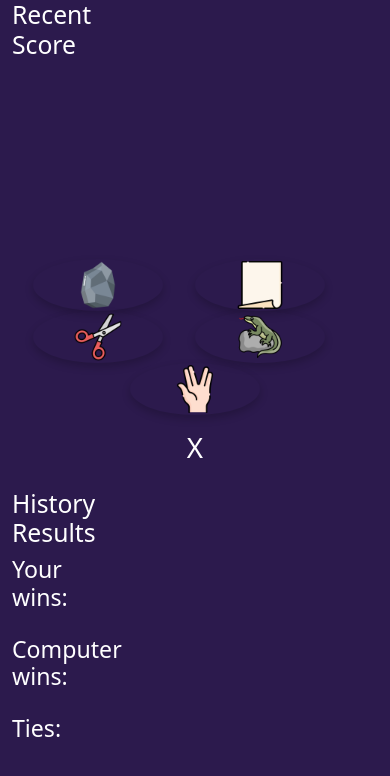
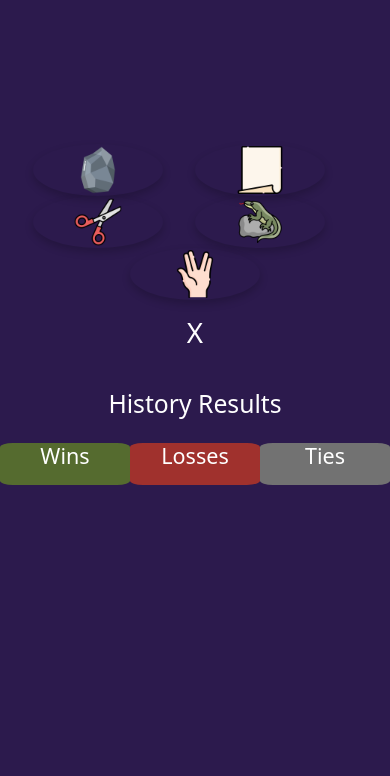
Before and after one commit to luispierro/project2-codeinstitute, a website: page index.html in a window 390 px wide. Drawn offline with nearby package versions, Linux system fonts and the light colour scheme.

Commit message:
Style the history results to fit small screens

```diff
--- a/css/styles.css
+++ b/css/styles.css
@@ -1,4 +1,25 @@
 /* Phones up to 600px width */
+.history-title{
+  text-align: center;
+}
+.your-wins{
+  /*design for boxes of history win games */
+  background-color: #556B2F;
+  border-radius: 10%;
+  text-align: center;
+}
+.your-loss{
+  /*design for boxes of history loss games */
+  background-color: #a0312d;
+  border-radius: 10%;
+  text-align: center;
+}
+.game-ties{
+  /*design for boxes of history tie games */
+  background-color: #727272;
+  border-radius: 10%;
+  text-align: center;
+}
 .rock-button {
   position: relative;
   border-radius: 50%;
@@ -102,6 +123,9 @@
 
 /* Tablet */
 @media (min-width: 600px) {
+    .history-title{
+      text-align: center;
+    }
     .rock-button {
       position: relative;
       padding: 2px 4px;
--- a/index.html
+++ b/index.html
@@ -15,19 +15,7 @@
     <body class="custom-purple-bg">
         <div class="container text-white">
             <div class="row">
-                <div class="col-2">
-                    <div class="row"><h2>Recent Score</h2></div>
-                    <div class="row">
-                        <div class="col" id="game1">
-                        </div>
-                        <div class="col" id="game2">
-                        </div>
-                        <div class="col" id="game3">
-                        </div>
-                    </div>
-                </div>
-                <div class="col-12 col-md-4 col-lg-6">
-                    <div class="row pt-5"></div>
+                <div class="col-12 col-md-4 col-lg-8">
                     <div class="row pt-5"></div>
                     <div class="row pt-5"></div>
                     <div class="row justify-content-center pt-5">
@@ -54,19 +42,30 @@
                     <div class="row">
                         <h1 id="result"></h1>
                     </div>
+                    <div class="row">
+                        <div class="col-2" id="game1">
                         </div>
-                <div class="col-2">
-                    <div class="row"><h2>History Results</h2></div>
+                        <div class="col-2" id="game2">
+                        </div>
+                        <div class="col-2" id="game3">
+                        </div>
+                    </div>
+                </div>
+                <div class="col-12 col-md-4 col-lg-8">
+                    <div class="row"><div class="col-12 col-md-4 col-lg-8 justify-content-center align-items-center p-3 history-title"><h2>History Results</h2></div></div>
                     <div class="row">
-                        <h3>Your wins:</h3>
+                        <div class="col-4 col-md-4 col-lg-2 your-wins">
+                            <h4>Wins</h4>
                             <p id="win"></p>
                         </div>
-                    <div class="row">
-                        <h3>Computer wins:</h3>
+
+                        <div class="col-4 col-md-4 col-lg-2 your-loss">
+                            <h4>Losses</h4>
                             <p id="loose"></p>
                         </div>
-                    <div class="row">
-                        <h3>Ties:</h3>
+
+                        <div class="col-4 col-md-4 col-lg-2 game-ties">
+                            <h4>Ties</h4>
                             <p id="tie"></p>
                         </div>
                     </div>
```
Lines whose indentation alone changed are shown as unchanged.
